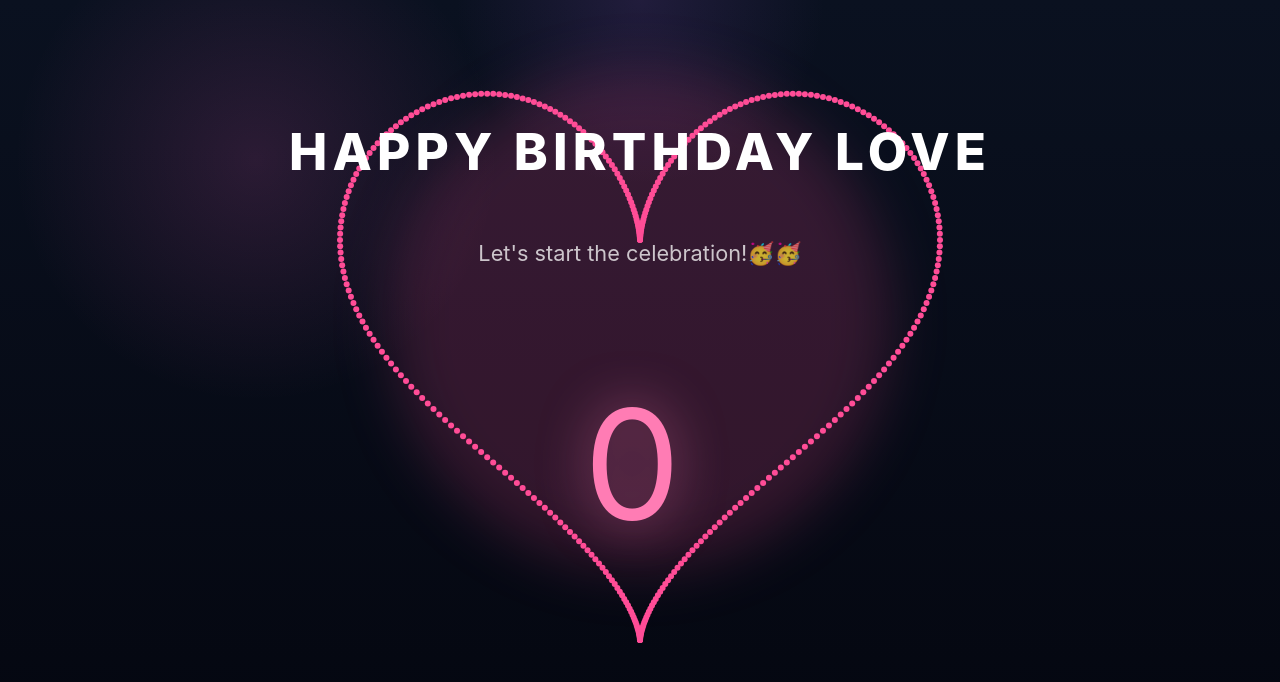
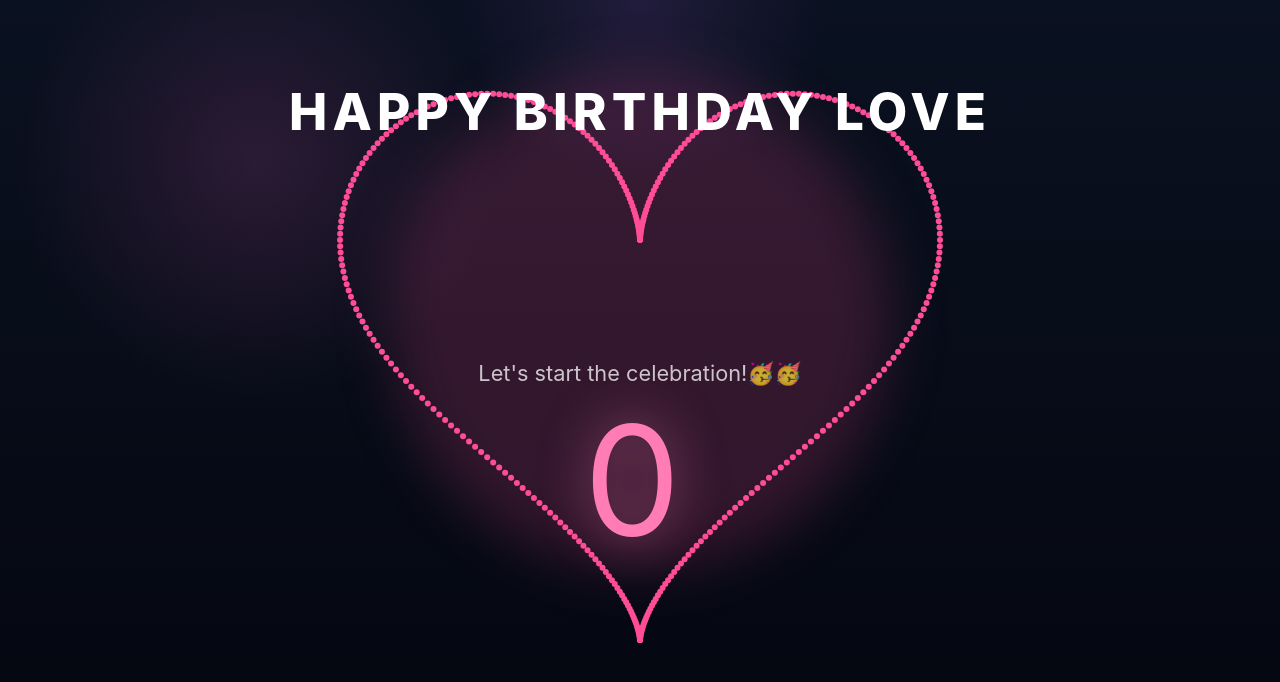
Before and after one commit to Zettai-Kiron/BirthdayGift-Test, a React (Vite) app: page / in a window 1280 px wide. Shown: the top 682 px of the page. Built offline with nearby package versions, Linux system fonts and the light colour scheme.

Commit message:
Updated song intro and message starting

```diff
--- a/src/styles.css
+++ b/src/styles.css
@@ -49,7 +49,7 @@ body {
 
 .countdown {
   position: absolute;
-  top: 58%;
+  top: 60%;
   left: 50%;
   transform: translate(-50%, -50%);
   font-size: clamp(4rem, 12vw, 11rem);
@@ -60,7 +60,7 @@ body {
 
 .hero-text {
   position: absolute;
-  top: 15%;
+  top: 10%;
   left: 50%;
   transform: translateX(-50%);
   width: 90%;
@@ -73,7 +73,7 @@ body {
 
 .subtext {
   position: absolute;
-  top: 30%;
+  top: 45%;
   left: 50%;
   transform: translateX(-50%);
   width: 90%;
```
